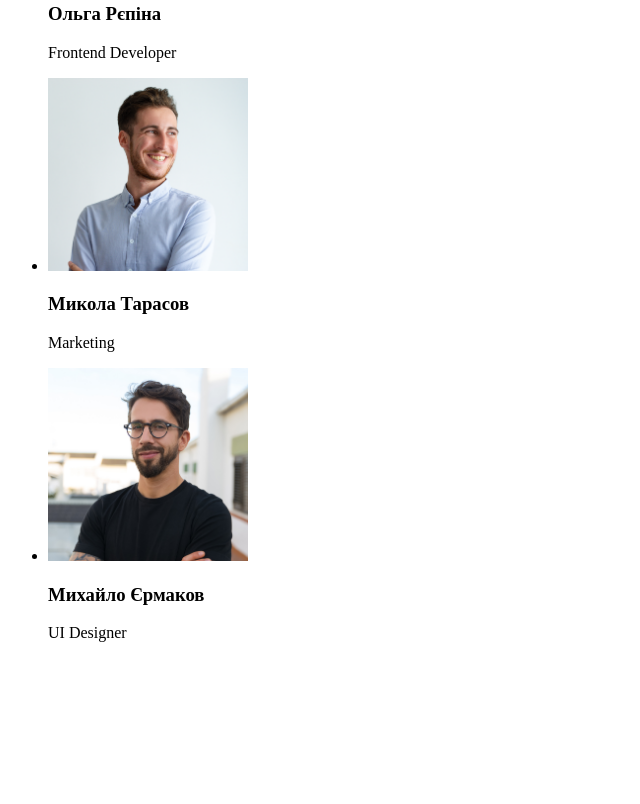
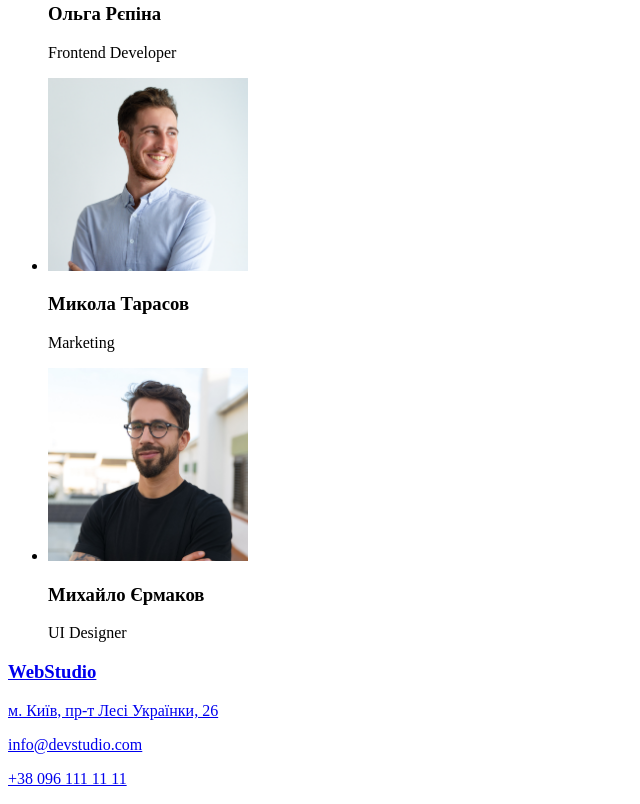
Before and after one commit to OleksandrYaromenko/goit-markup-hw-01, a plain HTML site: page index.html in a window 1280 px wide. Shown: the part 1381-2185 px from the top of the page, without its empty margins (0-640 px from the left). Before the commit the page ends 2039 px from the top, so only its background shows below. Drawn offline with Linux system fonts and the light colour scheme.

Commit message:
готова домашня робота

```diff
--- a/index.html
+++ b/index.html
@@ -108,5 +108,13 @@
 
     </main>
 
+    <footer>
+         <a href="/">
+           <h3>WebStudio</h3>
+         </a>
+         <a href="https://goo.gl/maps/Bems6BewsbCnmsFR9">м. Київ, пр-т Лесі Українки, 26</a>
+         <p><a href="info@devstudio.com">info@devstudio.com</a></p>
+         <p><a href="tel:+380961111111">+38 096 111 11 11</a></p>
+    </footer>
 </body>
 </html>
```
Also changed, not shown: .prettierrc.json (added).
